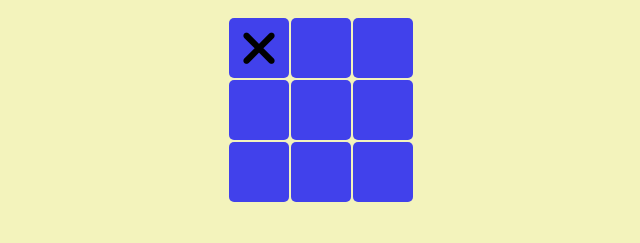
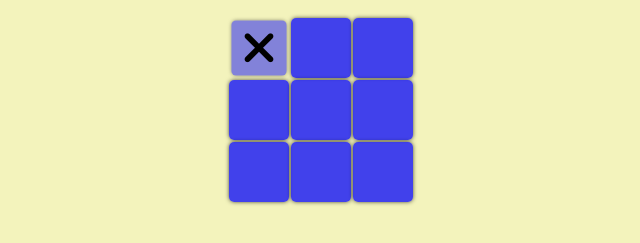
Before and after one commit to MentalSkin/tic-tac-toe, a plain HTML site: page index.html in a window 1280 px wide. Both pictures are taken after a click on the element 578 px from the left and 123 px from the top of the page. Shown: the part 75-318 px from the top of the page, without its empty margins (319-959 px from the left). Drawn offline with Linux system fonts and the light colour scheme.

Commit message:
CSS style for clicked tile

```diff
--- a/index.html
+++ b/index.html
@@ -11,15 +11,15 @@
             <div id="title">TIC-TAC-TOE</div>
             <div id="gameboardContainer">
                 <div id="gameboard">
-                    <div id="r0c0" class="tile"></div>
-                    <div id="r0c1" class="tile"></div>
-                    <div id="r0c2" class="tile"></div>
-                    <div id="r1c0" class="tile"></div>
-                    <div id="r1c1" class="tile"></div>
-                    <div id="r1c2" class="tile"></div>
-                    <div id="r2c0" class="tile"></div>
-                    <div id="r2c1" class="tile"></div>
-                    <div id="r2c2" class="tile"></div>
+                    <div id="r0c0" class="tile" data-symbol=""></div>
+                    <div id="r0c1" class="tile" data-symbol=""></div>
+                    <div id="r0c2" class="tile" data-symbol=""></div>
+                    <div id="r1c0" class="tile" data-symbol=""></div>
+                    <div id="r1c1" class="tile" data-symbol=""></div>
+                    <div id="r1c2" class="tile" data-symbol=""></div>
+                    <div id="r2c0" class="tile" data-symbol=""></div>
+                    <div id="r2c1" class="tile" data-symbol=""></div>
+                    <div id="r2c2" class="tile" data-symbol=""></div>
                 </div>
             </div>
             <!--
--- a/script.js
+++ b/script.js
@@ -24,19 +24,22 @@ const Gameboard = (function(){
                     //event.target.setAttribute("style", "background-color: rgba(18, 18, 248, 0.50); scale: 80%");
 
             //checks if tile is open or closed
-            if (!event.target.classList.value.includes('closed')) {
+            if (!event.target.classList.value.includes('clicked')) {
 
                 let i = document.createElement("i");
                 //add X or O based on counter; increments counter
                 if (counter%2 === 0) {
                     i.classList.add('fas')
                     i.classList.add('fa-times')
+                    event.target.dataset.symbol = 'x'
                 } else {
                     i.classList.add('far')
                     i.classList.add('fa-circle')
+                    event.target.dataset.symbol = 'o'
                 }
-                i.classList.add('closed')
-                event.target.classList.add('closed')
+                i.classList.add('clicked')
+                event.target.classList.add('clicked')
+                event.target.classList.add('tileClicked')
                 event.target.appendChild(i);
                 counter += 1;
             }
--- a/style.css
+++ b/style.css
@@ -36,6 +36,7 @@ main {
     width: 60px;
     height: 60px;
     background-color: rgba(18, 18, 248, 0.788);
+    box-shadow: 0 0 5px -1px rgba(0,0,0,1);
     border-color: black;
     border-radius: 5px;
     text-align: center;
@@ -44,6 +45,13 @@ main {
 
 }
 
+.tileClicked {
+    background-color: rgba(18, 18, 248, 0.50);
+    transform: scale(0.92);
+    box-shadow: 0 0 5px -1px rgba(0,0,0,0.6);
+
+}
+
 i {
     font-size: 50px;
     align-self: center;
```
